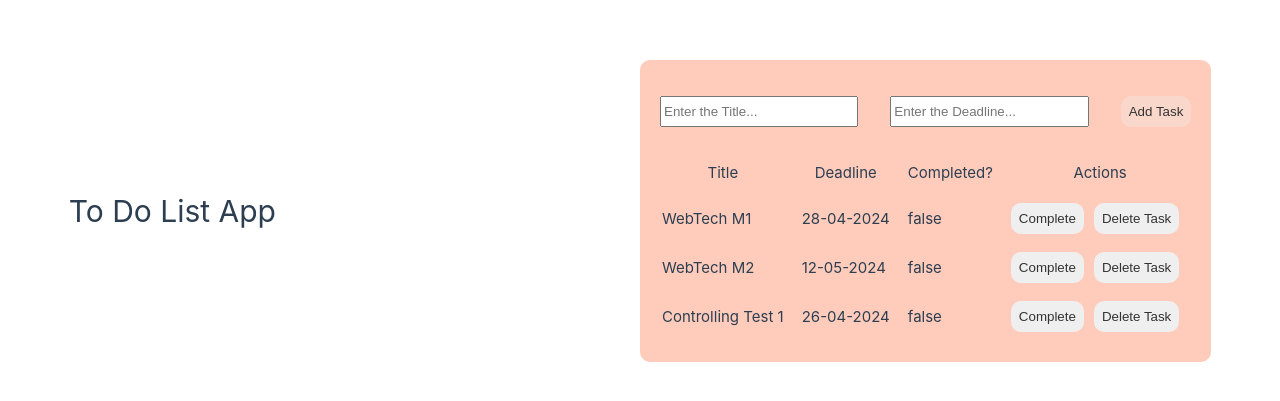
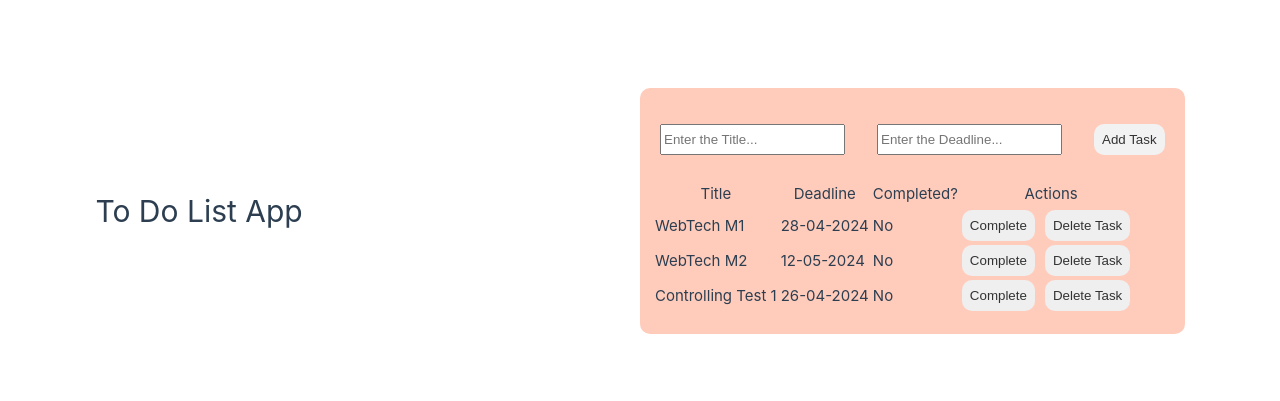
Before and after one commit to felifau/todolistfrontend, a Vue app: page / in a window 1280 px wide. Shown: the part 189-590 px from the top of the page. Built offline with nearby package versions, Linux system fonts and the light colour scheme.

Commit message:
Components

```diff
--- a/src/components/DefaultBackground.vue
+++ b/src/components/DefaultBackground.vue
@@ -11,5 +11,3 @@
   padding: 20px;
 }
 </style>
-
-//
--- a/src/components/DefaultButton.vue
+++ b/src/components/DefaultButton.vue
@@ -1,20 +1,31 @@
-<script>
-export default {
+<script lang="ts">
+import { defineComponent } from 'vue';
+
+export default defineComponent ({
+  name: 'DefaultButton',
   props: {
-    onClick: Function
+    onClick: Function,
+    disabled: Boolean
+  },
+  methods: {
+    handleClick(event) {
+      if (!this.disabled) {
+        this.$emit('click', event);
+      }
+    }
   }
-};
+});
 </script>
 
 <template>
-  <button @click="onClick">
+  <button :disabled="disabled" @click="handleClick" :class="{ disabled: disabled }">
     <slot></slot>
   </button>
 </template>
 
 <style scoped>
 button {
-  border-radius: 20px;
+  border-radius: 10px;
   padding: 8px;
   border: lemonchiffon;
   cursor: pointer;
@@ -29,4 +40,17 @@ button:hover {
   background-color: lemonchiffon;
   color: #333333;
 }
+
+/**
+ style for disabled button
+ */
+button.disabled {
+  border-radius: 10px;
+  cursor: pointer;
+  background-color: #f2f2f2;
+  color: #333333;
+}
+button.disabled:hover {
+   background-color: #f2f2f2;
+ }
 </style>
--- /dev/null
+++ b/src/components/TaskRow.vue
@@ -0,0 +1,45 @@
+<script lang="ts">
+import DefaultButton from '@/components/DefaultButton.vue'
+import { defineComponent } from 'vue'
+
+export default defineComponent ({
+  name: 'TaskRow',
+  components: { DefaultButton },
+  props: {
+    task: {
+      type: Object,
+      required: true
+    }
+  },
+  methods: {
+    markAsCompleted() {
+      this.$emit('mark-as-completed', this.task);
+    },
+    markAsUncompleted() {
+      this.$emit('mark-as-uncompleted', this.task);
+    },
+    deleteTask() {
+      this.$emit('delete-task', this.task);
+    }
+  }
+})
+</script>
+
+<template>
+  <tr>
+    <td>{{ task.title }}</td>
+    <td>{{ task.deadline }}</td>
+    <td>{{ task.completed ? 'Yes' : 'No' }}</td>
+    <td>
+      <div class="action-buttons">
+        <DefaultButton @click="markAsCompleted" v-if="!task.completed">Complete</DefaultButton>
+        <DefaultButton @click="markAsUncompleted" v-if="task.completed">Uncomplete</DefaultButton>
+        <DefaultButton @click="deleteTask">Delete Task</DefaultButton>
+      </div>
+    </td>
+  </tr>
+</template>
+
+<style scoped>
+
+</style>
--- /dev/null
+++ b/src/components/TasksTable.vue
@@ -0,0 +1,53 @@
+<script lang="ts">
+import { defineComponent } from 'vue'
+import TaskRow from '@/components/TaskRow.vue'
+
+export default defineComponent({
+  name: 'TasksTable',
+  components: { TaskRow },
+  props: {
+    task: Object,
+    tasks: {
+      type: Array,
+      required: true
+    }
+  },
+  methods: {
+    markAsCompleted(task) {
+      this.$emit('mark-as-completed', task);
+    },
+    markAsUncompleted(task) {
+      this.$emit('mark-as-uncompleted', task);
+    },
+    deleteTask(task) {
+      this.$emit('delete-task', task);
+    }
+  }
+})
+</script>
+
+<template>
+  <table>
+    <tr>
+      <th>Title</th>
+      <th>Deadline</th>
+      <th>Completed?</th>
+      <th>Actions</th>
+    </tr>
+    <tr v-if="!tasks.length">
+      <td colspan="4">No tasks added so far!</td>
+    </tr>
+    <TaskRow
+      v-for="task in tasks"
+      :key="task.id"
+      :task="task"
+      @mark-as-completed="markAsCompleted"
+      @mark-as-uncompleted="markAsUncompleted"
+      @delete-task="deleteTask"
+    />
+  </table>
+</template>
+
+<style scoped>
+
+</style>
--- /dev/null
+++ b/src/types/Task.ts
@@ -0,0 +1,16 @@
+// global id for tasks
+let taskId = 1;
+
+export class Task {
+  id: number;
+  title: string;
+  deadline: string;
+  completed: boolean;
+
+  constructor(title: string, deadline: string) {
+    this.id = taskId++;
+    this.title = title;
+    this.deadline = deadline;
+    this.completed = false;
+  }
+}
--- a/src/views/ToDoList.vue
+++ b/src/views/ToDoList.vue
@@ -1,9 +1,11 @@
 <script lang="ts">
 import { defineComponent } from 'vue'
-import DefaultButton from '@/components/DefaultButton.vue';
 import DefaultBackground from '@/components/DefaultBackground.vue'
+import DefaultButton from '@/components/DefaultButton.vue'
+import TasksTable from '@/components/TasksTable.vue'
+import { Task } from '@/types/Task';
 
-type Task = { id: number; title: string; deadline: string; completed: boolean}
+// type Task = { id: number; title: string; deadline: string; completed: boolean}
 type TasksList = {
   tasks: Task[]
   titleField: string
@@ -14,19 +16,14 @@ type TasksList = {
 
 export default defineComponent({
   name: 'ToDoList',
-  components: { DefaultButton, DefaultBackground },
-  computed: {
-    DefaultButton() {
-      return DefaultButton
-    }
-  },
+  components: { TasksTable, DefaultButton, DefaultBackground },
   props: ['title'],
   data(): TasksList {
     return {
+      completed: false,
+      currentId: 0,
+      deadline: '',
       titleField: '',
-      currentId: 1,
-      deadline: '',
-      completed: false,
       tasks: []
     }
   },
@@ -37,20 +34,19 @@ export default defineComponent({
       this.addTask('Controlling Test 1', '26-04-2024' )
     },
     addTask(title: string, deadline: string): void {
-      if (!title || !deadline) return; // checks if the title and deadline are empty
-      this.tasks.push({ title, id: this.currentId++, deadline, completed: false })
+      this.tasks.push({ id: this.currentId++, title, deadline, completed: false })
       // Clear input fields after adding a new task
       this.titleField = '';
       this.deadline = '';
     },
     onFormSubmitted(): void {
-      this.addTask(this.titleField.valueOf(), this.deadline.valueOf())
+      this.addTask(this.titleField, this.deadline);
     },
     deleteTask(task: Task): void {
       this.tasks = this.tasks.filter(t => t.id !== task.id);
     },
     markAsCompleted(task: Task): void {
-    task.completed = true;
+      task.completed = true;
     },
     markAsUncompleted(task: Task): void {
       task.completed = false;
@@ -65,41 +61,19 @@ export default defineComponent({
 <template>
   <DefaultBackground>
     <h2 style="color: black">{{ title }}</h2>
-    <form @submit="onFormSubmitted()" @submit.prevent>
-      <!-- "@submit.prevent" prevents a page refresh after submitting form -->
+    <form @submit="onFormSubmitted" @submit.prevent>
       <input placeholder="Enter the Title..." v-model="titleField" />
       <input placeholder="Enter the Deadline..." v-model="deadline" />
       <DefaultButton @click="onFormSubmitted" :disabled="!titleField || !deadline">
         Add Task
       </DefaultButton>
     </form>
-    <table>
-      <tr>
-        <th>Title</th>
-        <th>Deadline</th>
-        <th>Completed?</th>
-        <th>Actions</th>
-      </tr>
-      <tr v-if="!tasks.length">
-        <td colspan="3">No tasks added so far!</td>
-      </tr>
-      <tr v-for="task in tasks" :key="task.id">
-        <td>{{ task.title }}</td>
-        <td>{{ task.deadline }}</td>
-        <td>{{ task.completed }}</td>
-        <td>
-          <div class="action-buttons">
-            <DefaultButton @click="markAsCompleted(task)" v-if="!task.completed">
-              Complete
-            </DefaultButton>
-            <DefaultButton @click="markAsUncompleted(task)" v-if="task.completed">
-              Uncomplete
-            </DefaultButton>
-            <DefaultButton @click="deleteTask(task)">Delete Task</DefaultButton>
-          </div>
-        </td>
-      </tr>
-    </table>
+    <TasksTable
+      :tasks="tasks"
+      @mark-as-completed="markAsCompleted"
+      @mark-as-uncompleted="markAsUncompleted"
+      @delete-task="deleteTask"
+    />
   </DefaultBackground>
 </template>
 
```
